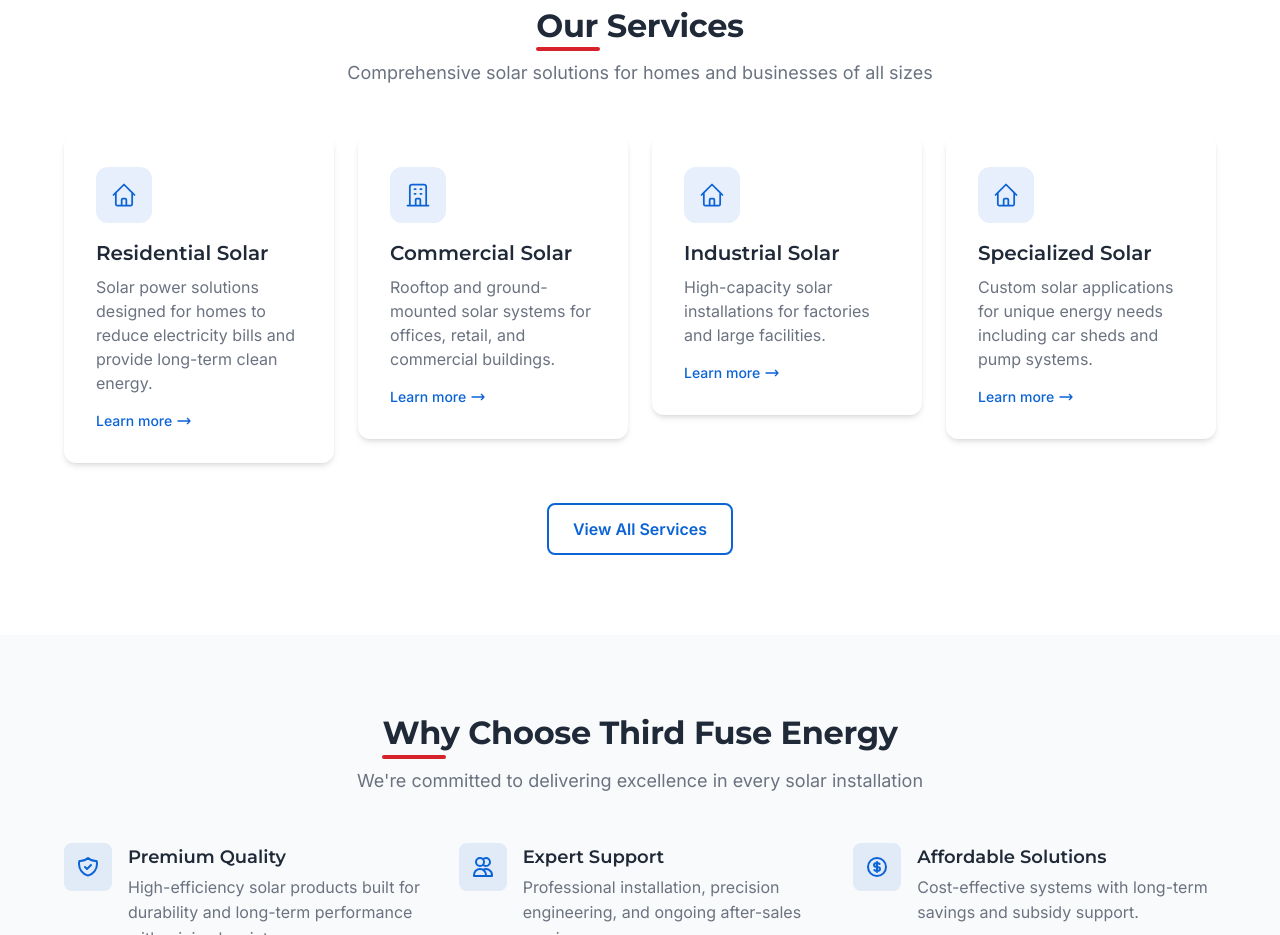
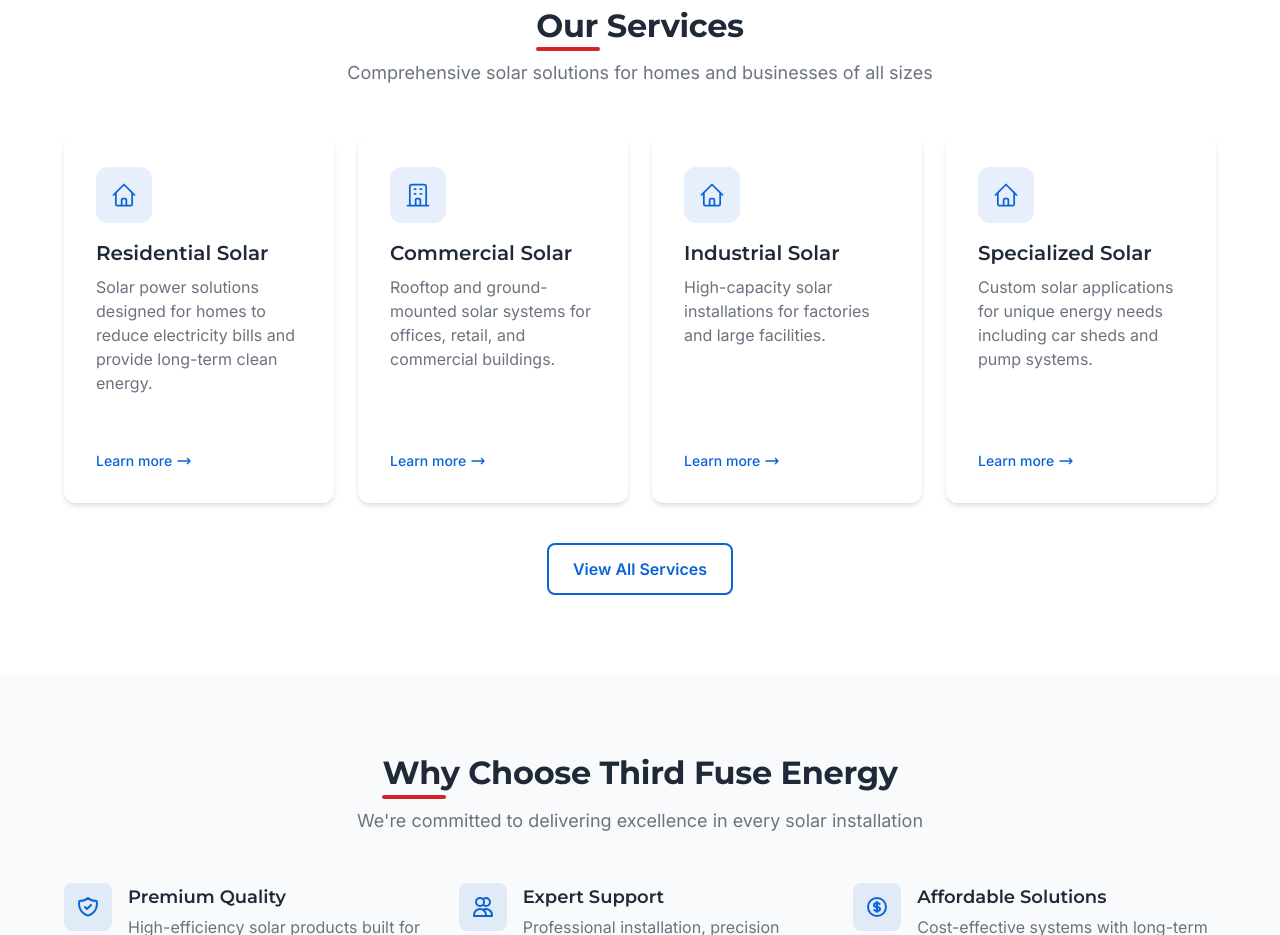
Before and after one commit to deepak-9962/third-fuse-energy, a Next.js app: page / in a window 1280 px wide. Shown: the part 1300-2235 px from the top of the page. Built offline with nearby package versions, Linux system fonts and the light colour scheme; a web font is replaced by a local one.

Commit message:
fix: make service cards same height with consistent layout

```diff
--- a/src/components/ServiceCard.tsx
+++ b/src/components/ServiceCard.tsx
@@ -70,11 +70,11 @@
 }: ServiceCardProps) {
   const props = { icon, title, summary, href, variant, subsidyEligible }; // Ensure props usage
   return (
-    <motion.div {...hoverLift}>
+    <motion.div {...hoverLift} className="h-full">
       <Link
         href={href}
         className={cn(
-          'group block card card-hover h-full',
+          'group flex flex-col card card-hover h-full min-h-[280px]',
           variant === 'default' ? 'p-6 md:p-8' : 'p-5'
         )}
       >
@@ -100,7 +100,7 @@
 
         <p
           className={cn(
-            'text-text-light mt-2',
+            'text-text-light mt-2 flex-grow',
             variant === 'default' ? 'text-base' : 'text-sm'
           )}
         >
@@ -115,8 +115,13 @@
           </div>
         )}
 
+        {/* Spacer for cards without subsidy badge */}
+        {!props.subsidyEligible && (
+          <div className="mt-4 h-6"></div>
+        )}
+
         {/* Arrow */}
-        <div className="mt-4 flex items-center text-brand font-medium text-sm group-hover:gap-2 transition-all duration-300">
+        <div className="mt-auto pt-4 flex items-center text-brand font-medium text-sm group-hover:gap-2 transition-all duration-300">
           <span>Learn more</span>
           <svg
             className="w-4 h-4 ml-1 transform transition-transform duration-300 group-hover:translate-x-1"
--- a/src/pages/services.tsx
+++ b/src/pages/services.tsx
@@ -61,16 +61,16 @@
             initial="hidden"
             whileInView="visible"
             viewport={viewportOnce}
-            className="grid md:grid-cols-2 lg:grid-cols-3 gap-6"
+            className="grid md:grid-cols-2 lg:grid-cols-3 gap-6 auto-rows-fr"
           >
             {services.services.map((service: any) => (
-              <motion.div key={service.id} variants={staggerItem}>
+              <motion.div key={service.id} variants={staggerItem} className="h-full">
                 <ServiceCard
                   icon={service.icon}
                   title={service.title}
                   summary={service.summary}
                   href={`#${service.id}`}
-                  subsidyEligible={service.id === 'residential' || service.id === 'commercial'}
+                  subsidyEligible={service.subsidyEligible}
                 />
               </motion.div>
             ))}
```
